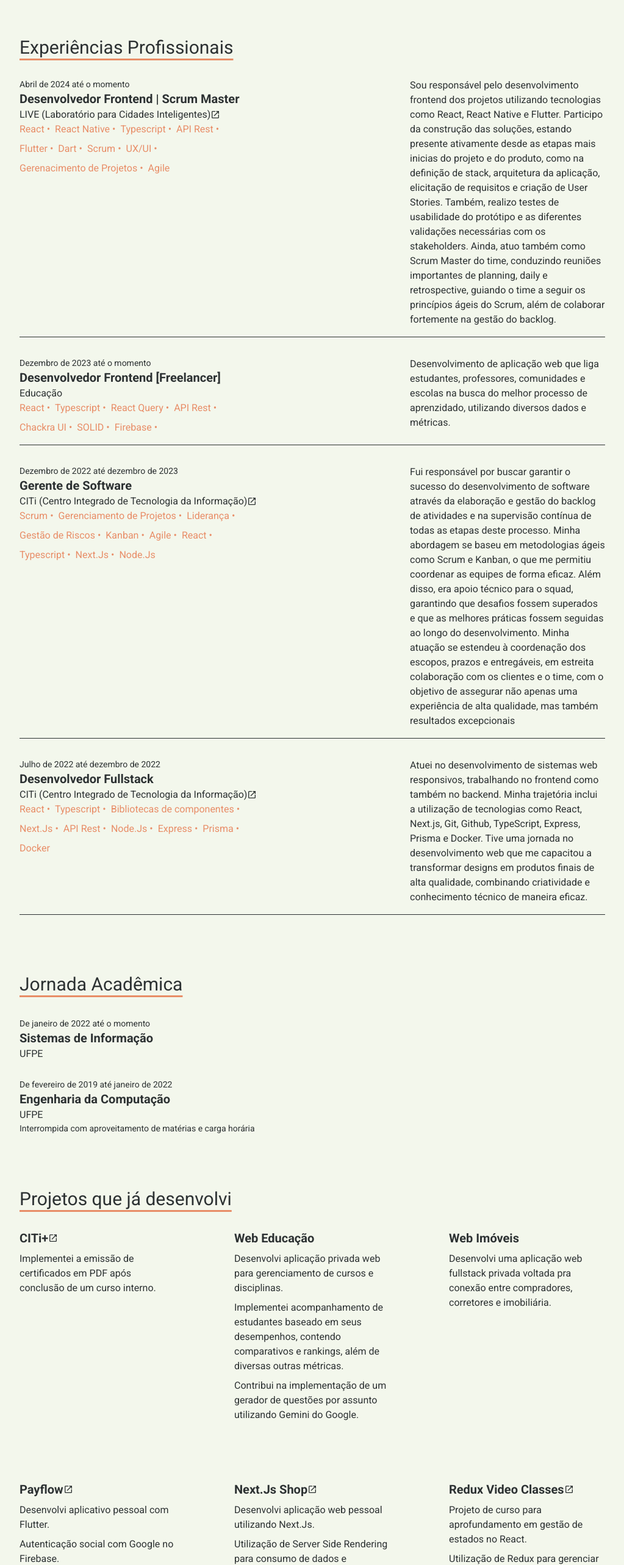
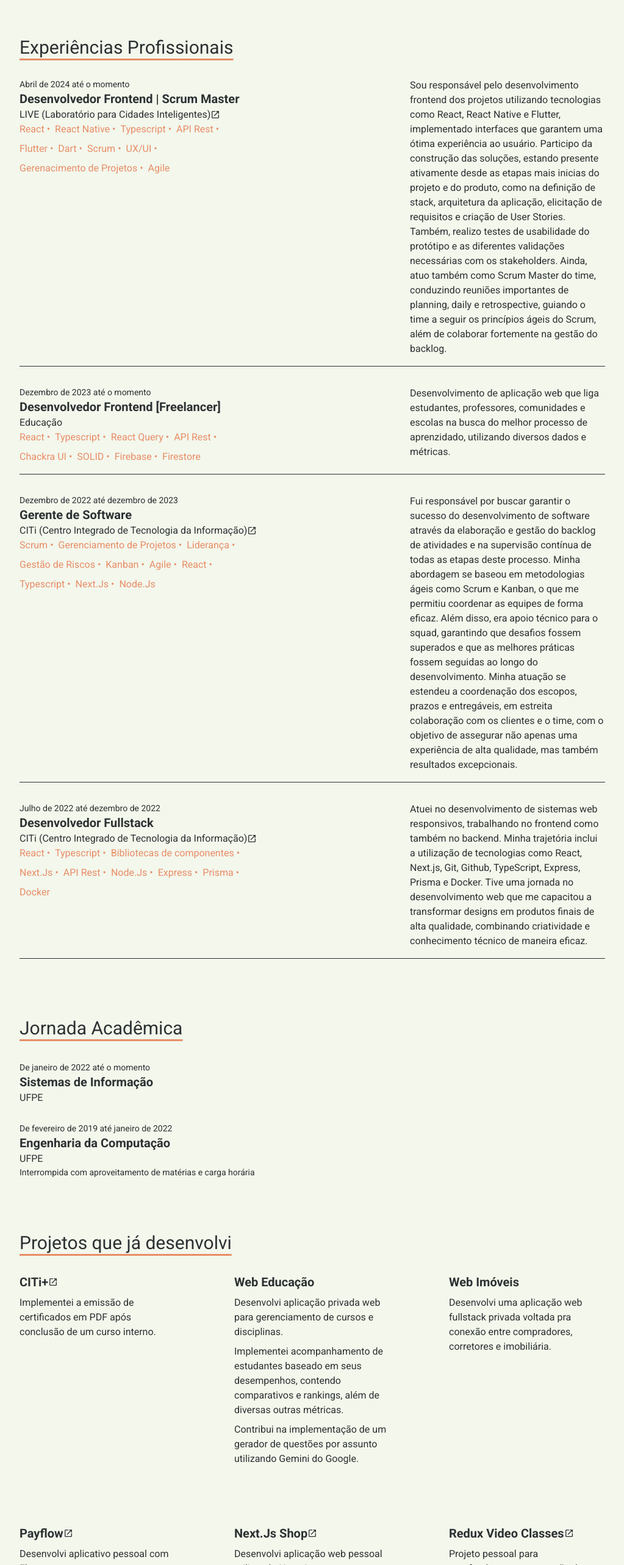
Before and after one commit to marcoslima12/portfolio, a Next.js app: page / in a window 1280 px wide. Shown: the part 920-3486 px from the top of the page at 61% size, without its empty margins (128-1151 px from the left). Built offline with nearby package versions, Linux system fonts and the light colour scheme.

Commit message:
info update

```diff
--- a/src/pages/index.tsx
+++ b/src/pages/index.tsx
@@ -119,7 +119,8 @@ export default function Home() {
         <div className="w-3/4 flex flex-col items-start justify-center">
           <SectionTitle title="Experiências Profissionais" />
           <WorkExperience
-            about="Sou responsável pelo desenvolvimento frontend dos projetos utilizando tecnologias como React, React Native e Flutter.
+            about="Sou responsável pelo desenvolvimento frontend dos projetos utilizando tecnologias como React, React Native e Flutter,
+            implementado interfaces que garantem uma ótima experiência ao usuário.
             Participo da construção das soluções, estando presente ativamente desde as etapas mais inicias do projeto e do produto,
             como na definição de stack, arquitetura da aplicação, elicitação de requisitos e criação de User Stories.
             Também, realizo testes de usabilidade do protótipo e as diferentes validações necessárias com os stakeholders.
@@ -159,18 +160,18 @@ export default function Home() {
               "Chackra UI",
               "SOLID",
               "Firebase",
-              "",
+              "Firestore"
             ]}
           />{" "}
           <WorkExperience
             about="Fui responsável por buscar garantir o sucesso do desenvolvimento de software através da elaboração e gestão do backlog
             de atividades e na supervisão contínua de todas as etapas deste processo.
-            Minha abordagem se baseu em metodologias ágeis como Scrum e Kanban, o que me permitiu coordenar as equipes de forma eficaz.
+            Minha abordagem se baseou em metodologias ágeis como Scrum e Kanban, o que me permitiu coordenar as equipes de forma eficaz.
             Além disso, era apoio técnico para o squad, garantindo que desafios fossem superados e que as melhores práticas fossem seguidas
             ao longo do desenvolvimento.
 
-            Minha atuação se estendeu à coordenação dos escopos, prazos e entregáveis, em estreita colaboração com os clientes e o time,
-            com o objetivo de assegurar não apenas uma experiência de alta qualidade, mas também resultados excepcionais"
+            Minha atuação se estendeu a coordenação dos escopos, prazos e entregáveis, em estreita colaboração com os clientes e o time,
+            com o objetivo de assegurar não apenas uma experiência de alta qualidade, mas também resultados excepcionais."
             company="CITi (Centro Integrado de Tecnologia da Informação)"
             link="https://citi.org.br/"
             role="Gerente de Software"
@@ -264,7 +265,7 @@ export default function Home() {
               tasks={[
                 "Desenvolvi aplicativo pessoal com Flutter.",
                 "Autenticação social com Google no Firebase.",
-                "Google ML Kit para escanear código de barras de boletos.",
+                "Escaneador de código de barras de boletos.",
               ]}
               title="Payflow"
               link="https://github.com/marcoslima12/payflow"
@@ -280,7 +281,7 @@ export default function Home() {
             />
             <Project
               tasks={[
-                "Projeto de curso para aprofundamento em gestão de estados no React.",
+                "Projeto pessoal para aprofundamento em gestão de estados no React.",
                 "Utilização de Redux para gerenciar o estado da aplicação",
                 "Simulação de servidor com Json Server.",
               ]}
```
